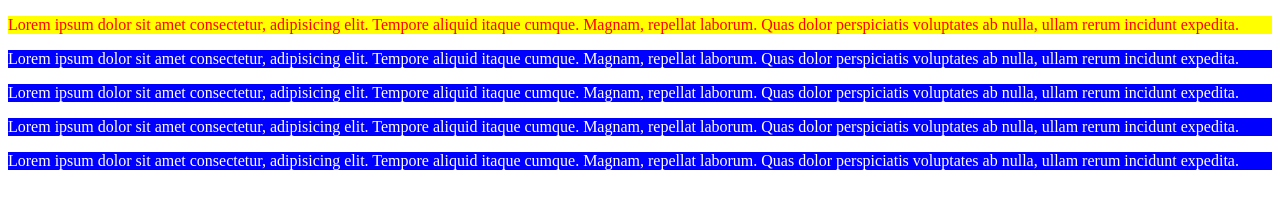
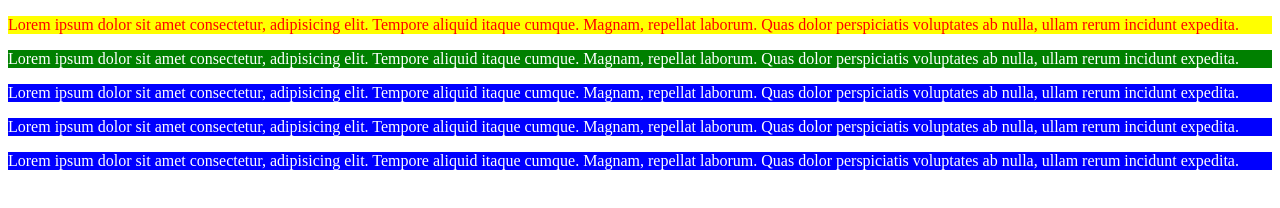
Before and after one commit to KamranAli812921/Learning_Web_Development, a plain HTML site: page Web Development/06/index.html in a window 1280 px wide. Drawn offline with Linux system fonts and the light colour scheme.

Commit message:
trying specifiy of css with different things

```diff
--- a/Web Development/06/style.css
+++ b/Web Development/06/style.css
@@ -6,3 +6,11 @@ div :first-child{
     background-color: yellow;
     color: red;
 }
+.red{
+    background-color: red;
+
+}
+.red{
+    background-color: green;
+
+}
```
